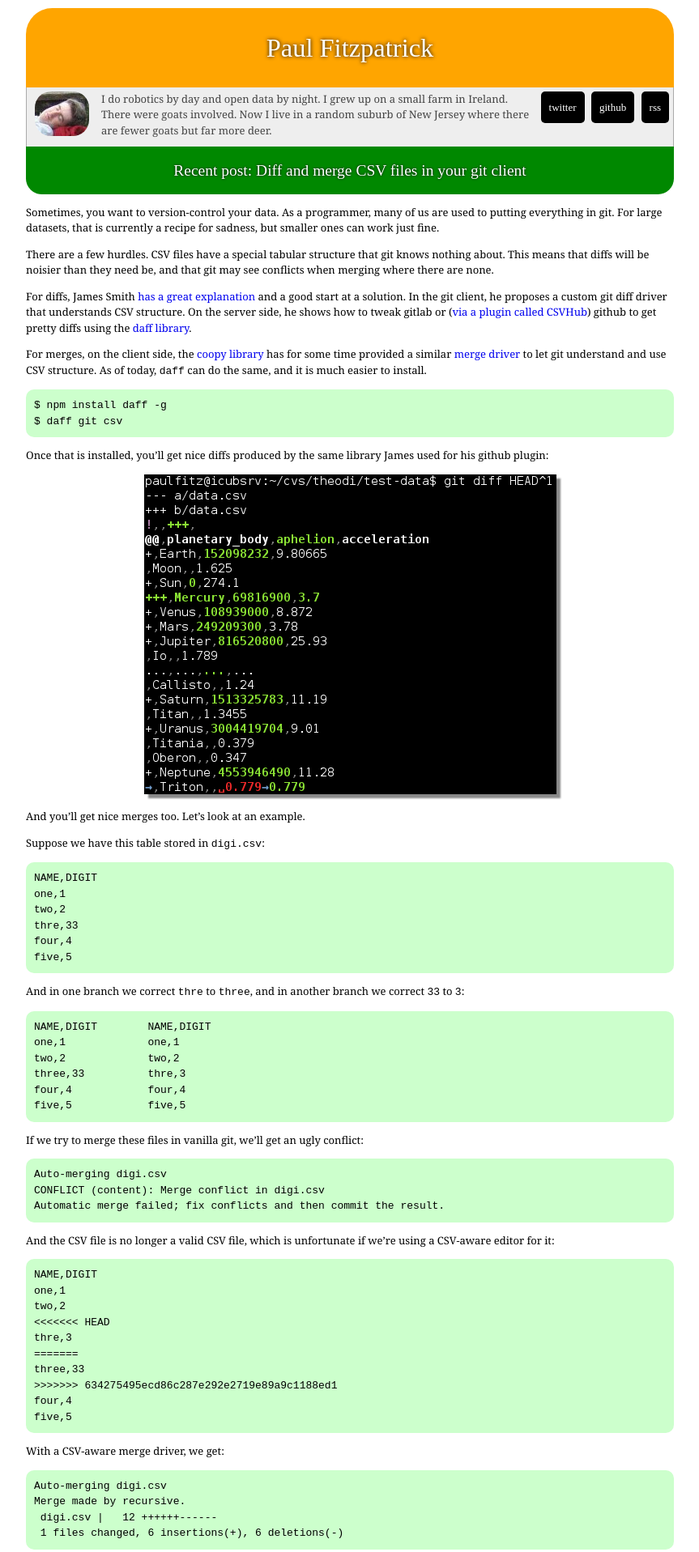
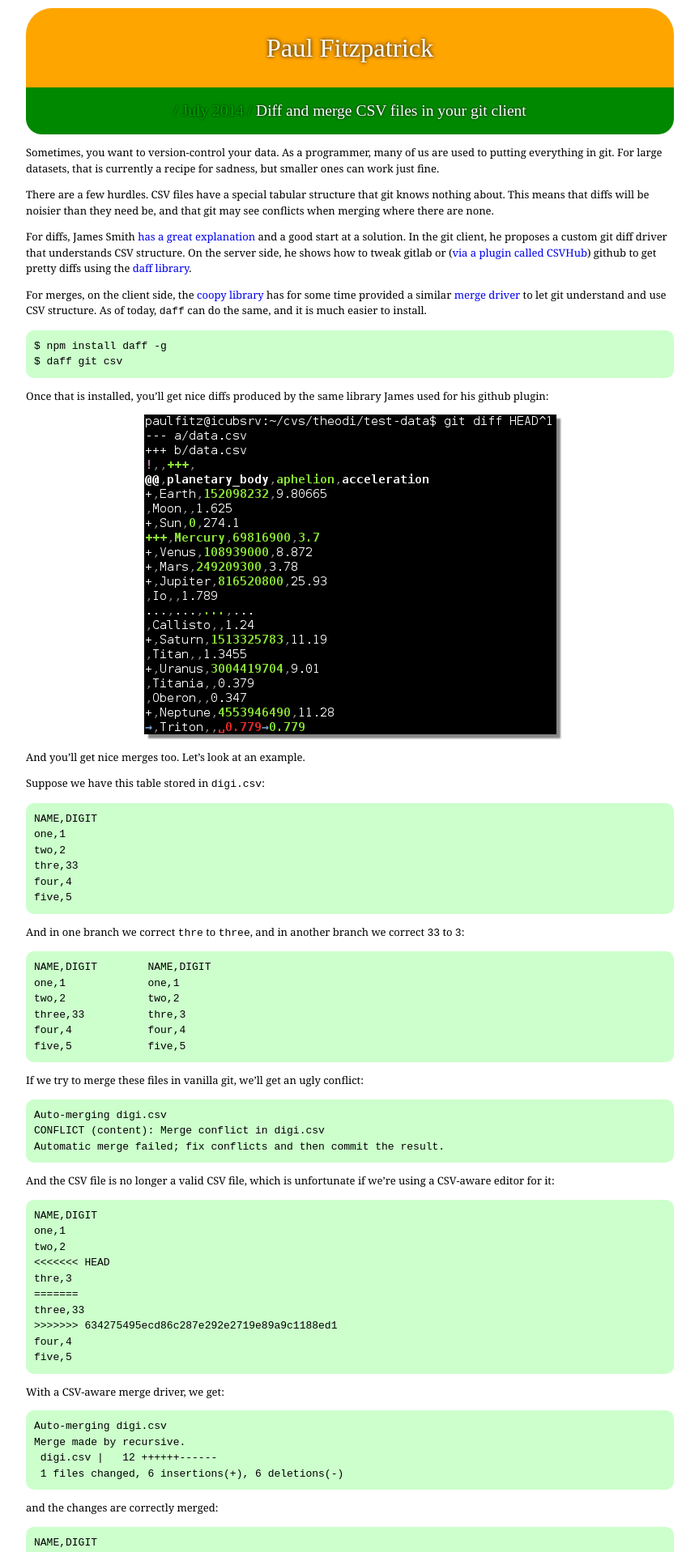
Before and after one commit to paulfitz/paulfitz.github.io, a Jekyll site: the page built from index.html, in a window 1280 px wide. Shown: the top 1917 px of the page at 81% size, without its empty margins (208-1071 px from the left). Built offline with Jekyll 4.4.1, drawn with Linux system fonts in a browser that asks for light colours; some web fonts are replaced.

Commit message:
simplify style

```diff
--- a/index.html
+++ b/index.html
@@ -3,32 +3,13 @@ title: Paul Fitzpatrick
 layout: default
 ---
 
-<div class="main-menu">
-
-<ul class="menu">
-<li><a href="https://twitter.com/fitzyfitzyfitzy">twitter</a></li>
-<li><a href="https://github.com/paulfitz">github</a></li>
-<li><a href="https://paulfitz.github.io/rss.xml">rss</a></li>
-</ul>
-
-<img src="/images/paulfitz.jpg" WIDTH=67 HEIGHT=55 />
-
-  <div class="intro">
-  I do robotics by day and open data by night.
-  I grew up on a small farm in Ireland. There were goats involved.
-  Now I live in a random suburb of New Jersey where there are fewer goats
-  but far more deer.
-  </div>
-
-<div class="clearer"></div>
-</div>
 
 {% for post in site.posts %}
 <div class="front-post">
   {% unless forloop.first %}
   <div class="upper"><a href="{{ post.url }}">{{post.date | date: "%d %B %Y"}}</a></div>
   {% endunless %}
-<h2 class="front"><a href="{{ post.url }}">{% if forloop.first %}<span>Recent post: </span>{% endif %}{{ post.title }}</a></h3>
+<h2 class="front"><a href="{{ post.url }}">{% if forloop.first %}<span class="datey">/ {{post.date | date: "%B %Y"}} / </span>{% endif %}{{ post.title }}</a></h3>
 {{ post.content }}
 </div>
 {% endfor %}
--- a/style/main.css
+++ b/style/main.css
@@ -264,13 +264,17 @@ p.figure img, p.max-image img, p.scale-image img {
   box-shadow: 5px 5px 2px #888;
 }
 
+p.fig509 img {
+  width: 100%;
+  max-width: 509px;
+}
+
 p.max-image img {
   width: 100%;
 }
 
 p.scale-image img {
   max-width: 700px;
-  min-width: 500px;
   width: 100%;
 }
 
@@ -314,4 +318,9 @@ pre {
   background: #cfc;
   padding: 10px;
   border-radius: 10px;
+  overflow: auto;
 }
+
+.datey {
+  color: #0a0;
+}
```
Also changed, not shown: _posts/2014-07-09-diff-merge-csv.md (+1 -1 lines).
